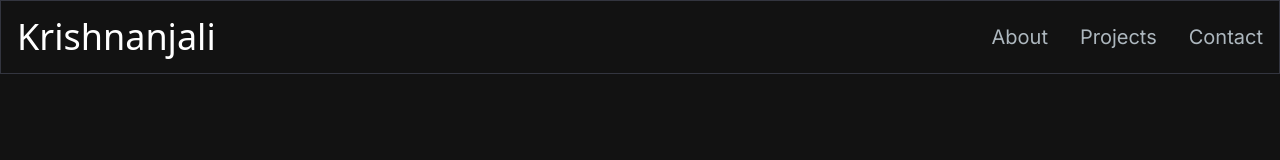
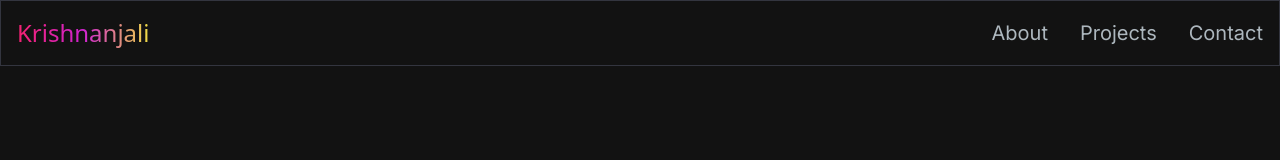
Before and after one commit to krishnanjalivu/Portfolio-krishnanjali, a Next.js app: page / in a window 1280 px wide. Shown: the top 160 px of the page. Built offline with nearby package versions, Linux system fonts and the light colour scheme.

Commit message:
commit fourth

```diff
--- a/app/components/AboutSection.jsx
+++ b/app/components/AboutSection.jsx
@@ -52,7 +52,7 @@ const AboutSection = () => {
   };
 
   return (
-    <section className="text-white" id="about">
+    <section className="text-white pt-10" id="about">
       <div className="md:grid md:grid-cols-2 gap-8 items-center py-8 px-4 xl:gap-16 sm:py-16 xl:px-16">
         <Image src="/images/main.png" width={500} height={500} className="rounded-lg" />
         <div className="mt-4 md:mt-0 text-left flex flex-col h-full">
--- a/app/components/Footer.jsx
+++ b/app/components/Footer.jsx
@@ -4,7 +4,7 @@ const Footer = () => {
   return (
     <footer className="footer border z-10 border-t-[#33353F] border-l-transparent border-r-transparent text-white">
       <div className="container p-12 flex justify-between">
-        <span>Krishnanjali</span>
+        <span className="logo">Krishnanjali</span>
         <p className="text-slate-600">All rights reserved.</p>
       </div>
     </footer>
--- a/app/components/Navbar.jsx
+++ b/app/components/Navbar.jsx
@@ -28,7 +28,7 @@ const Navbar = () => {
       <div className="flex container lg:py-4 flex-wrap items-center justify-between mx-auto px-4 py-2">
         <Link
           href={"/"}
-          className="text-2xl md:text-4xl text-white font-normal font-sans"
+          className="text-2xl md:text-2xl text-white font-light font-sans logo"
         >
           Krishnanjali
         </Link>
--- a/app/globals.css
+++ b/app/globals.css
@@ -25,3 +25,10 @@ body {
     )
     rgb(var(--background-start-rgb));
 }
+.logo
+{
+  background: linear-gradient(to right, #f32170,
+ #cf23cf, #eedd44);
+-webkit-text-fill-color: transparent;
+-webkit-background-clip: text;
+}
```
